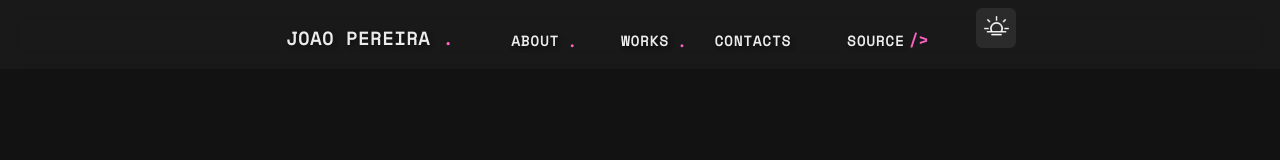
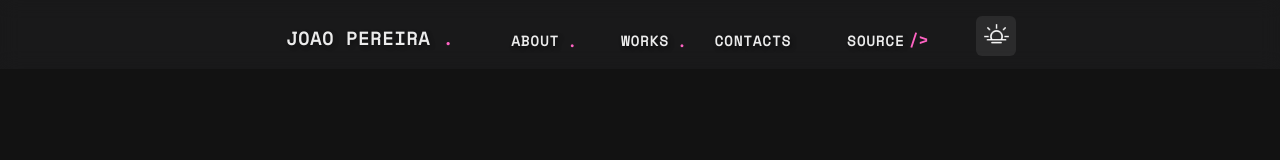
Before and after one commit to joaofam/joaopereira.ie, a Next.js app in the folder joaopereira.ie/: page / in a window 1280 px wide. Shown: the top 160 px of the page. Built offline with nearby package versions, Linux system fonts and the light colour scheme; some icons are missing.

Commit message:
feat: dark mode togglebutton moved

```diff
--- a/joaopereira.ie/src/components/theme-toggle-button.js
+++ b/joaopereira.ie/src/components/theme-toggle-button.js
@@ -16,6 +16,7 @@ const ThemeToggleButton = () => {
         transition={{ duration: 0.2 }}
       >
         <IconButton
+          mt={2}
           aria-label="Toggle theme"
           // colorScheme={useColorModeValue('purple', 'orange')}
           icon={
```
